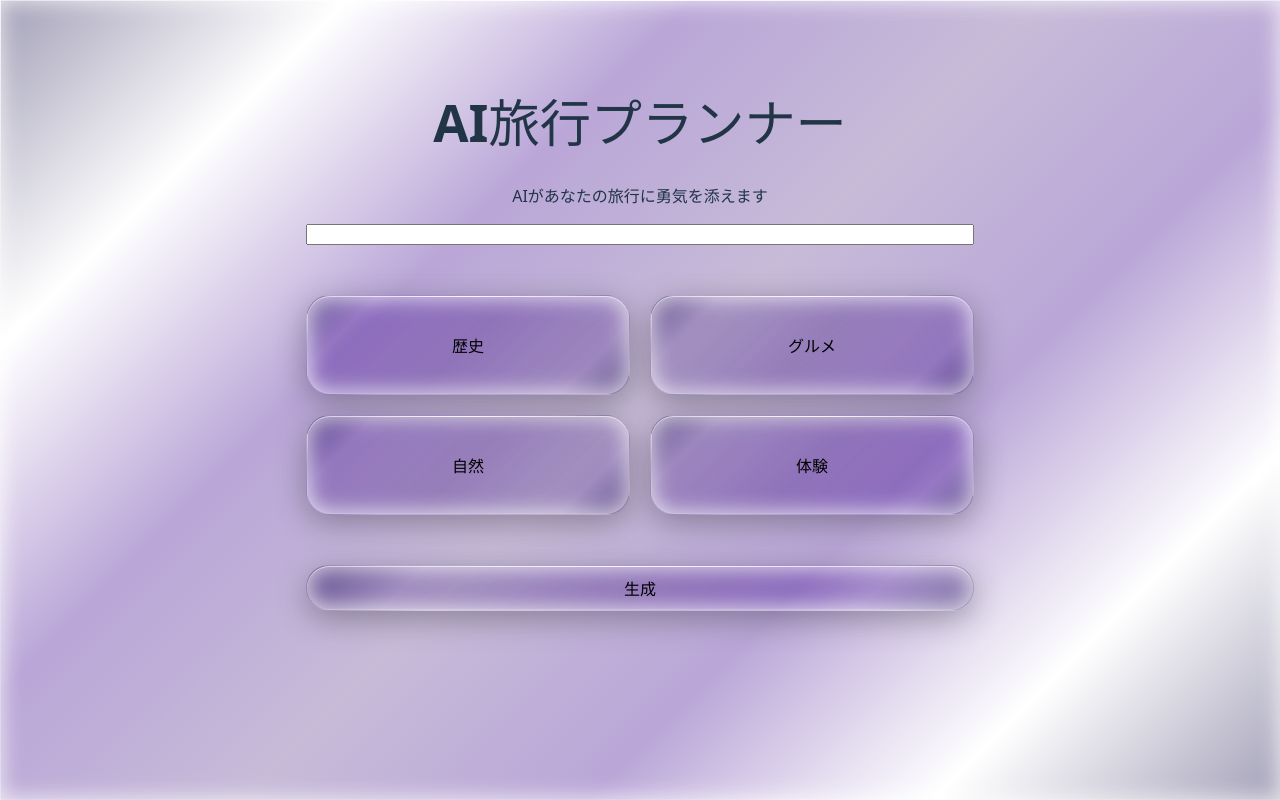
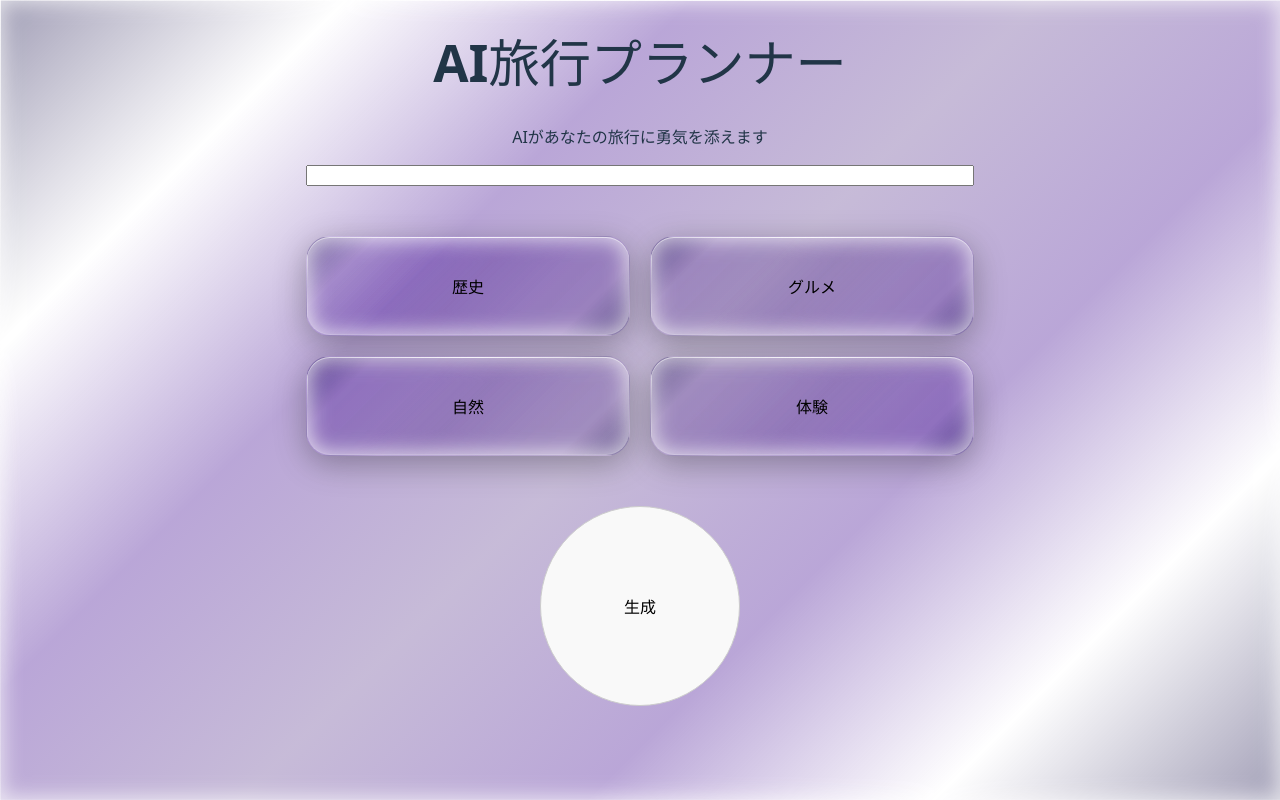
Before and after one commit to shobatomo/tour-generator, a React (Vite) app in the folder client/: page / in a window 1280 px wide. Built offline with nearby package versions, Linux system fonts and the light colour scheme.

Commit message:
ボタン調整

```diff
--- a/client/package.json
+++ b/client/package.json
@@ -11,7 +11,9 @@
   },
   "dependencies": {
     "axios": "^1.11.0",
+    "bootstrap": "^5.3.7",
     "react": "^19.1.1",
+    "react-bootstrap": "^2.10.10",
     "react-dom": "^19.1.1"
   },
   "devDependencies": {
--- a/client/src/App.css
+++ b/client/src/App.css
@@ -2,6 +2,7 @@
     width: 100vw;
     margin: 0;
     padding: 0;
+    --primary-color: rgb(71, 19, 150);
 }
 
 .mainBody {
--- a/client/src/components/parts/InputForm/InputForm.css
+++ b/client/src/components/parts/InputForm/InputForm.css
@@ -24,57 +24,10 @@
 }
 
 .generateButton {
-    width: calc(100% - 100px);
-    min-width: 120px;
-    transition: transform 0.2s ease, border-color 0.2s ease;
-    background: linear-gradient(
-        135deg,
-        rgba(9, 0, 64, 0.377),
-        transparent,
-        rgba(71, 19, 150, 0.02),
-        rgba(105, 74, 151, 0.12),
-        rgba(71, 19, 150, 0.02),
-        transparent,
-        rgba(9, 0, 64, 0.377)
-    );
-    backdrop-filter: blur(1px);
-    -webkit-backdrop-filter: blur(1px);
-    border-radius: 24px;
-    border: 1px solid rgba(255, 255, 255, 0.2);
-    box-shadow: 0 8px 32px rgba(0, 0, 0, 0.3),
-        inset 0 1px 0 rgba(255, 255, 255, 0.5),
-        inset 0 -1px 0 rgba(255, 255, 255, 0.1),
-        inset 0 0 20px 3px rgba(255, 255, 255, 0.7);
-    position: relative;
-    overflow: hidden;
+    width: 200px;
+    border-radius: 50%;
+    aspect-ratio: 1 / 1;
+    background-size: cover;
+    background-repeat: no-repeat;
+    background-image: url(../../../images/birthday_card04.jpg);
 }
-
-.generateButton::before {
-    content: "";
-    position: absolute;
-    top: 0;
-    left: 0;
-    right: 0;
-    height: 1px;
-    background: linear-gradient(
-        90deg,
-        transparent,
-        rgba(255, 255, 255, 0.8),
-        transparent
-    );
-}
-
-.generateButton::after {
-    content: "";
-    position: absolute;
-    top: 0;
-    left: 0;
-    width: 1px;
-    height: 100%;
-    background: linear-gradient(
-        180deg,
-        rgba(255, 255, 255, 0.8),
-        transparent,
-        rgba(255, 255, 255, 0.3)
-    );
-}
--- a/client/src/components/parts/InputForm/InputForm.tsx
+++ b/client/src/components/parts/InputForm/InputForm.tsx
@@ -15,6 +15,7 @@ const InputForm: React.FC<InputFormProps> = ({ onGenerate, isLoading }) => {
     const [destination, setDestination] = useState("");
     const [theme, setTheme] = useState("");
     const tourStyle = ["歴史", "グルメ", "自然", "体験"];
+    const [bgPosition, setBgPosition] = useState(300);
 
     const handleInputDestination = (e: React.ChangeEvent<HTMLInputElement>) => {
         setDestination(e.target.value);
@@ -51,6 +52,10 @@ const InputForm: React.FC<InputFormProps> = ({ onGenerate, isLoading }) => {
                 className="generateButton"
                 type="submit"
                 disabled={isLoading}
+                style={{ backgroundPosition: "0 " + bgPosition + "px" }}
+                onMouseDown={() => {
+                    setBgPosition(bgPosition + 2);
+                }}
             >
                 {isLoading ? "生成中..." : "生成"}
             </button>
```
Also changed, not shown: client/src/images/birthday_card04.jpg (added), 1 other file (tests, documents, lock files or other folders).
